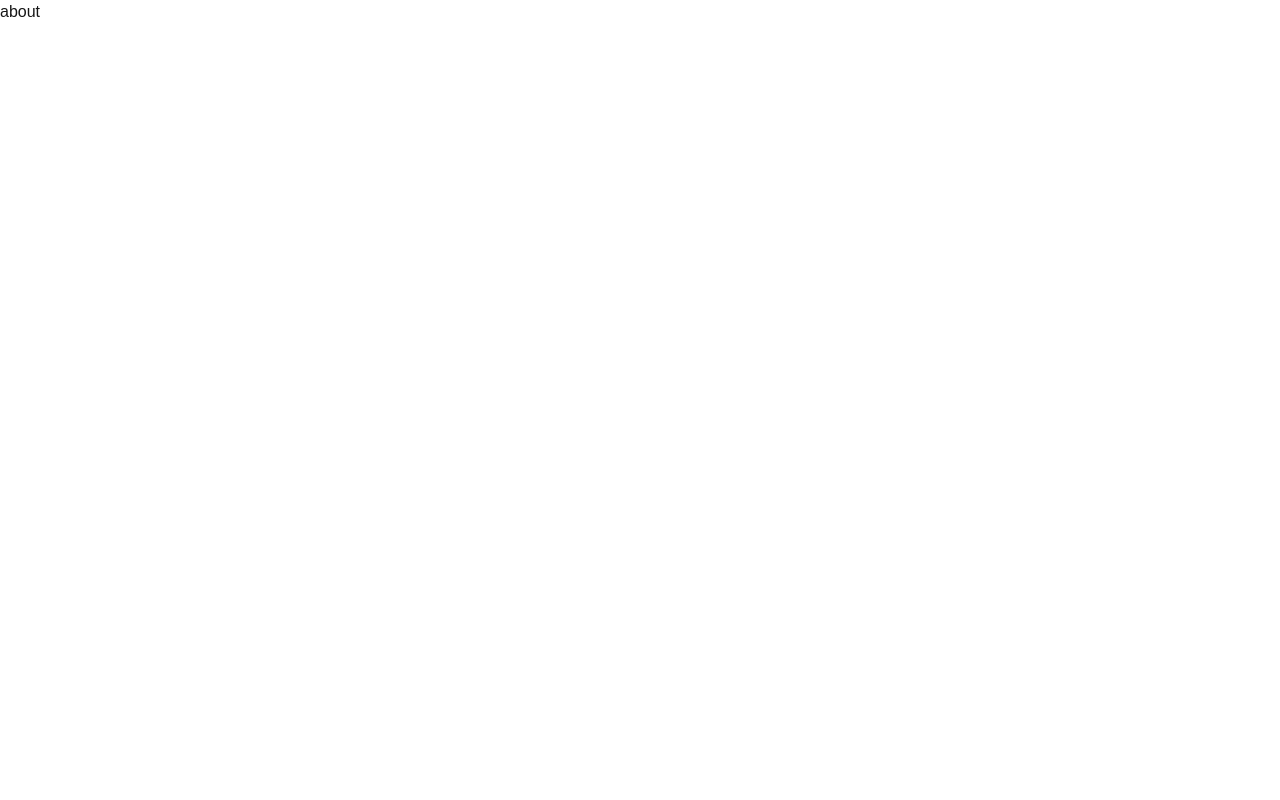
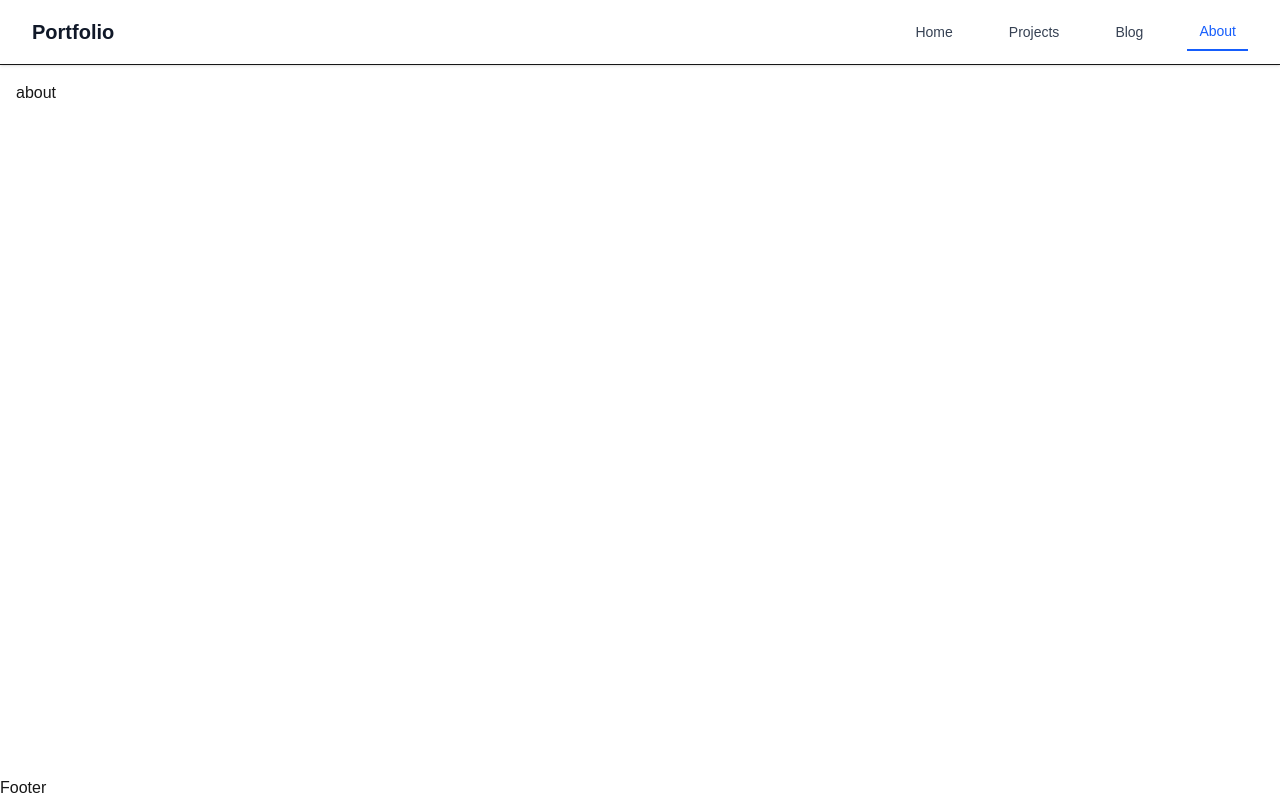
Before and after one commit to yuuri-dev/portfolio, a Next.js app: page /about in a window 1280 px wide. Built offline with nearby package versions, Linux system fonts and the light colour scheme.

Commit message:
Layoutを他のページにも適用

```diff
--- a/src/components/Layout.jsx
+++ b/src/components/Layout.jsx
@@ -4,9 +4,9 @@ import Footer from './Footer';
 
 const Layout = ({ children }) => {
   return (
-    <div>
+    <div className="min-h-screen grid grid-rows-[auto_1fr_auto]">
       <Header />
-      <main>{children}</main>
+      <main className="p-4">{children}</main>
       <Footer />
     </div>
   );
--- a/src/pages/about.jsx
+++ b/src/pages/about.jsx
@@ -1,8 +1,13 @@
+import Layout from '@/components/Layout'
 import React from 'react'
 
 const about = () => {
   return (
-    <div>about</div>
+    <div>
+      <Layout>
+        about
+      </Layout>
+    </div>
   )
 }
 
--- a/src/pages/blog.jsx
+++ b/src/pages/blog.jsx
@@ -1,9 +1,12 @@
-import React from 'react'
+import Layout from '@/components/Layout';
+import React from 'react';
 
 const Blog = () => {
   return (
-    <div>Blog</div>
-  )
-}
+    <div>
+      <Layout>Blog</Layout>
+    </div>
+  );
+};
 
-export default Blog
+export default Blog;
--- a/src/pages/projects.jsx
+++ b/src/pages/projects.jsx
@@ -1,8 +1,10 @@
+import Layout from '@/components/Layout'
 import React from 'react'
 
 const Projects = () => {
   return (
-    <div>Projects</div>
+    <div>
+      <Layout>Projects</Layout></div>
   )
 }
 
```
